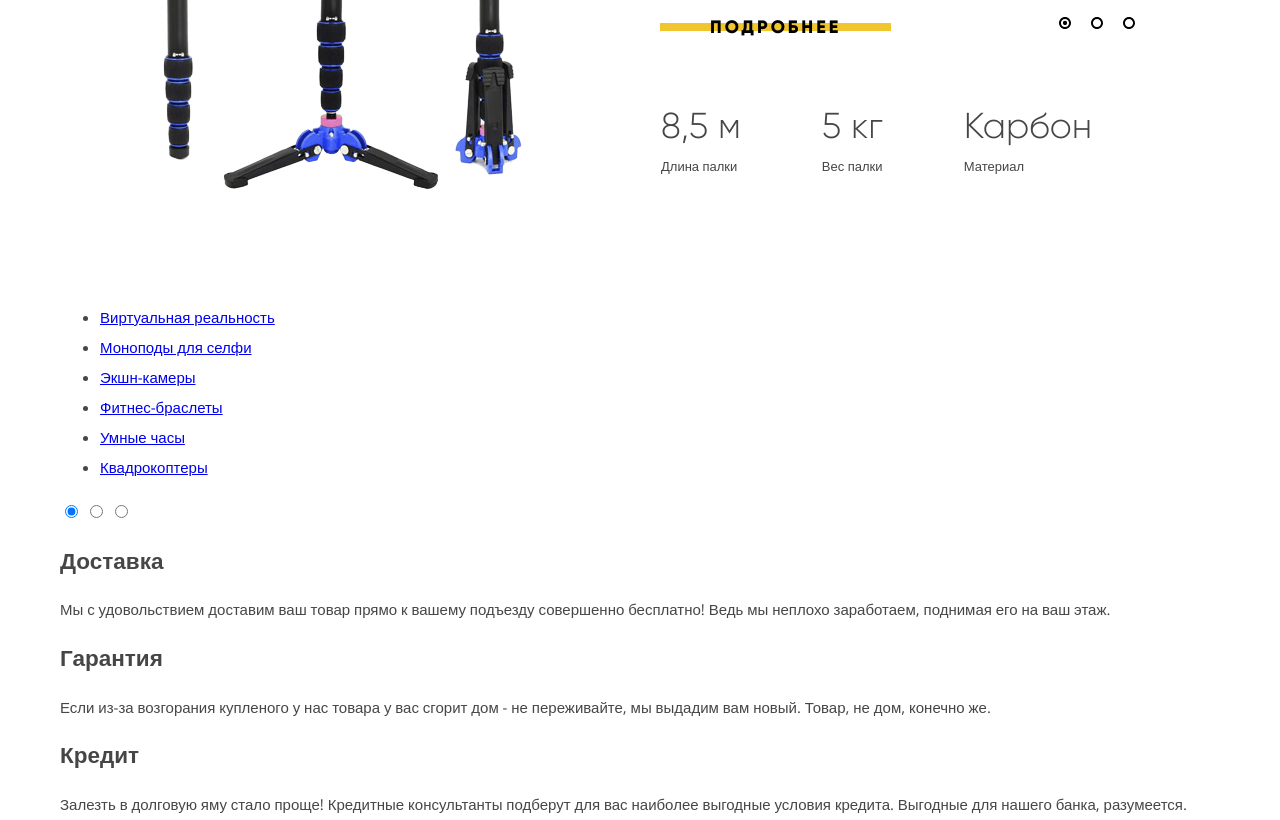
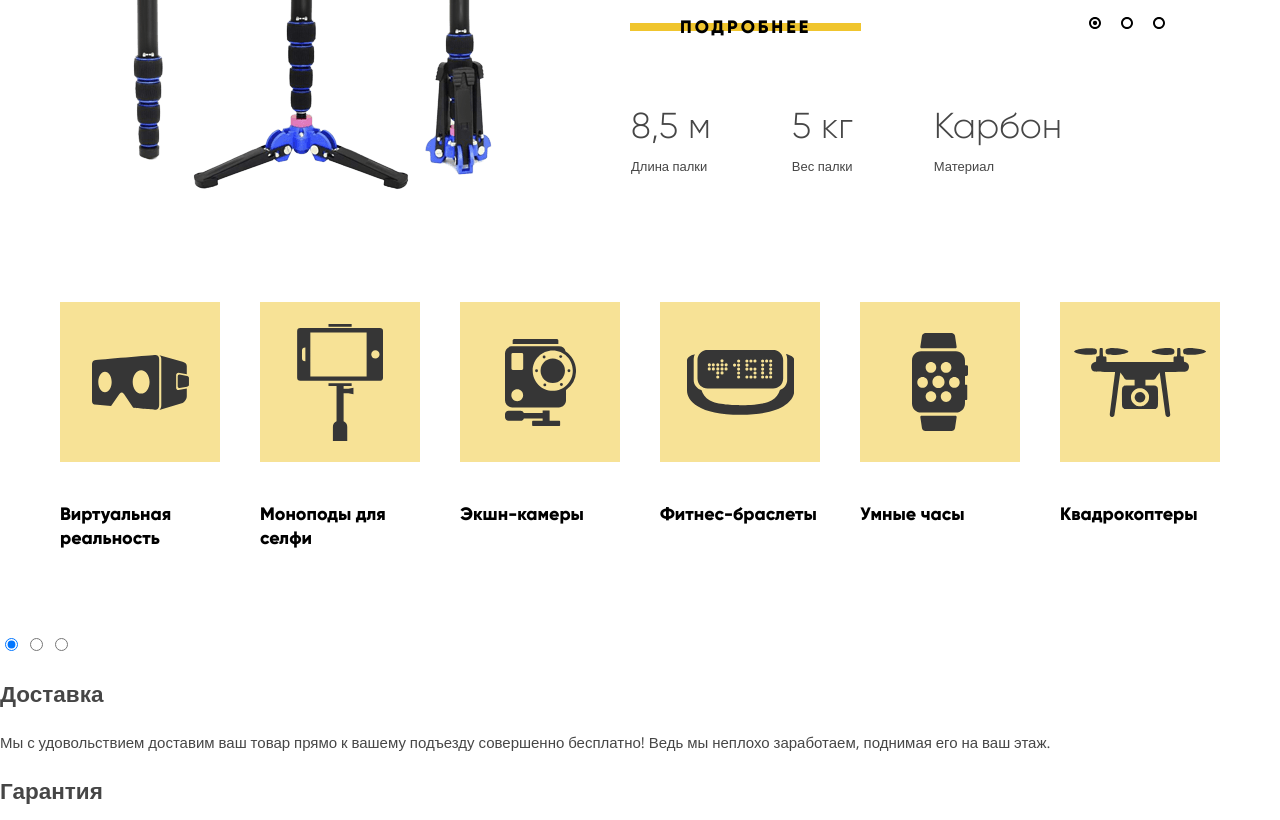
Before and after one commit to Mirangs/Device-2018, a website: page index.html in a window 1280 px wide. Shown: the part 529-1349 px from the top of the page. Drawn offline with nearby package versions, Linux system fonts and the light colour scheme; files that its build step writes are made by us from their sources; files whose address does not match are found by name.

Commit message:
populars done

```diff
--- a/index.html
+++ b/index.html
@@ -77,12 +77,12 @@
 
   </header>
 
-  <main class="container">
+  <main>
     <input type="radio" name="toggle" id="btn-1" class="visually-hidden" checked>
     <input type="radio" name="toggle" id="btn-2" class="visually-hidden">
     <input type="radio" name="toggle" id="btn-3" class="visually-hidden">
 
-    <div class="slider slider-features">
+    <div class="slider slider-features container">
       <article class="slide" id="features__slide-1">
           <h2 class="slide__title">Делай селфи, <br> как Бен Стиллер!</h2>
           <p class="slide__description">Самая длинная палка для селфи доступна в нашем магазине. Восемь (Восемь, Карл!) метров длиной и весом всего 5 килограмм.</p>
@@ -155,24 +155,24 @@
       </div>
     </div>
 
-    <section class="popular">
+    <section class="popular container">
       <ul class="popular__list">
-        <li class="popular__item">
+        <li class="popular__item virtual">
           <a href="#">Виртуальная реальность</a>
         </li>
-        <li class="popular__item">
+        <li class="popular__item selfie">
           <a href="#">Моноподы для селфи</a>
         </li>
-        <li class="popular__item">
+        <li class="popular__item action">
           <a href="#">Экшн-камеры</a>
         </li>
-        <li class="popular__item">
+        <li class="popular__item fitness">
           <a href="#">Фитнес-браслеты</a>
         </li>
-        <li class="popular__item">
+        <li class="popular__item smart">
           <a href="#">Умные часы</a>
         </li>
-        <li class="popular__item">
+        <li class="popular__item quadro">
           <a href="#">Квадрокоптеры</a>
         </li>
       </ul>
--- a/sass/blocks/popular.scss
+++ b/sass/blocks/popular.scss
@@ -0,0 +1,80 @@
+.popular {
+  font-family: Gilroy Extra Bold, Arial, sans-serif;
+  font-size: 18px;
+  line-height: 24px;
+  color: #000000;
+
+  margin-bottom: 80px;
+
+  .popular__list {
+    margin: 0;
+    padding: 0;
+    list-style: none;
+
+    display: flex;
+    justify-content: space-between;
+  }
+
+  .popular__item {
+    width: 160px;
+
+    position: relative;
+
+    a {
+      display: block;
+      padding-top: 200px;
+      color: #000000;
+      text-decoration: none;
+    }
+
+      &:hover::before {
+        background-color: #f0c52e;
+      }
+
+      &:active,
+      &:active::before {
+        opacity: 0.3;
+      }
+
+    &::before {
+      content: "";
+      width: 160px;
+      height: 160px;
+
+      position: absolute;
+      top: 0;
+      left: 0;
+      z-index: -1;
+
+      transition: background-color 0.5s ease;
+
+      background-color: #f7e296;
+      background-repeat: no-repeat;
+      background-position: 50% 50%;
+    }
+
+    &.virtual::before {
+      background-image: url("../../img/popular-1.svg");
+    }
+
+    &.selfie::before {
+      background-image: url("../../img/popular-2.svg");
+    }
+
+    &.action::before {
+      background-image: url("../../img/popular-3.svg");
+    }
+
+    &.fitness::before {
+      background-image: url("../../img/popular-4.svg");
+    }
+
+    &.smart::before {
+      background-image: url("../../img/popular-5.svg");
+    }
+
+    &.quadro::before {
+      background-image: url("../../img/popular-6.svg");
+    }
+  }
+}
```
Also changed, not shown: img/popular-6.svg (renamed from img/poppular-6.svg).
